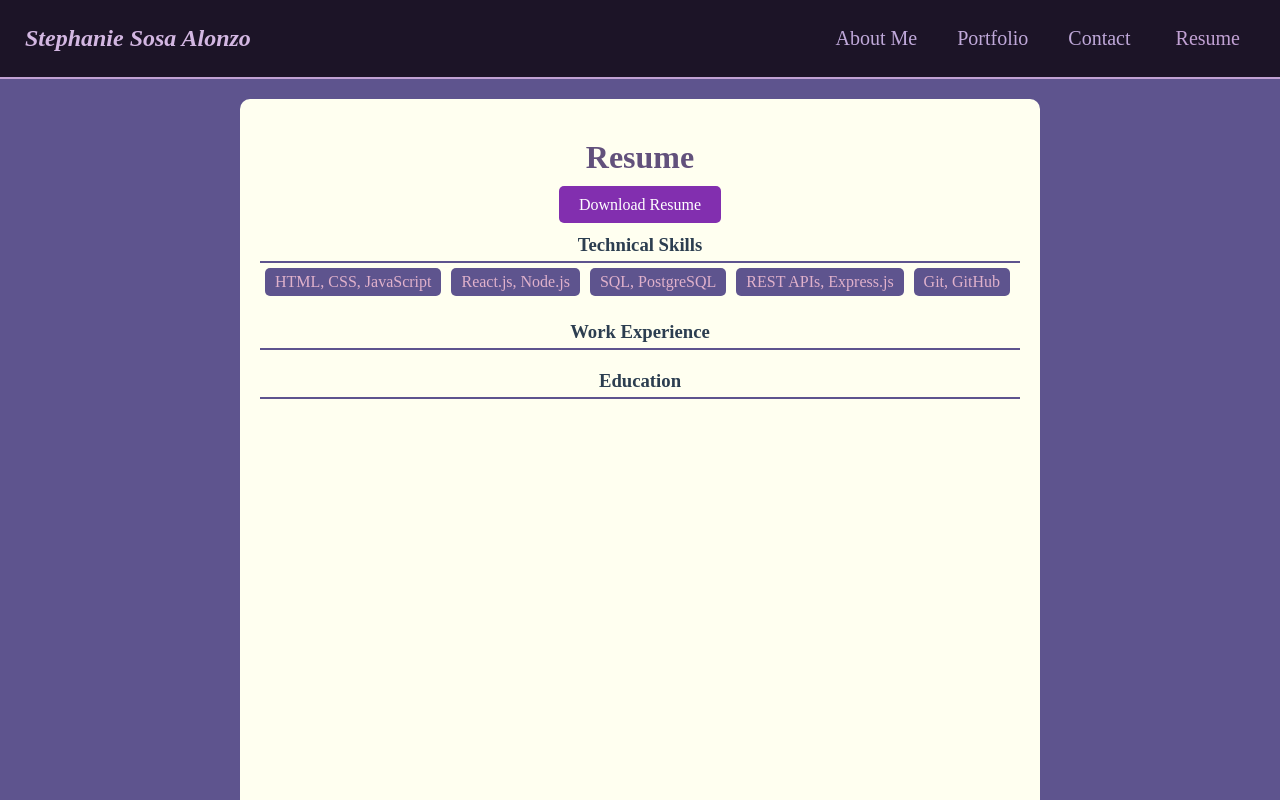
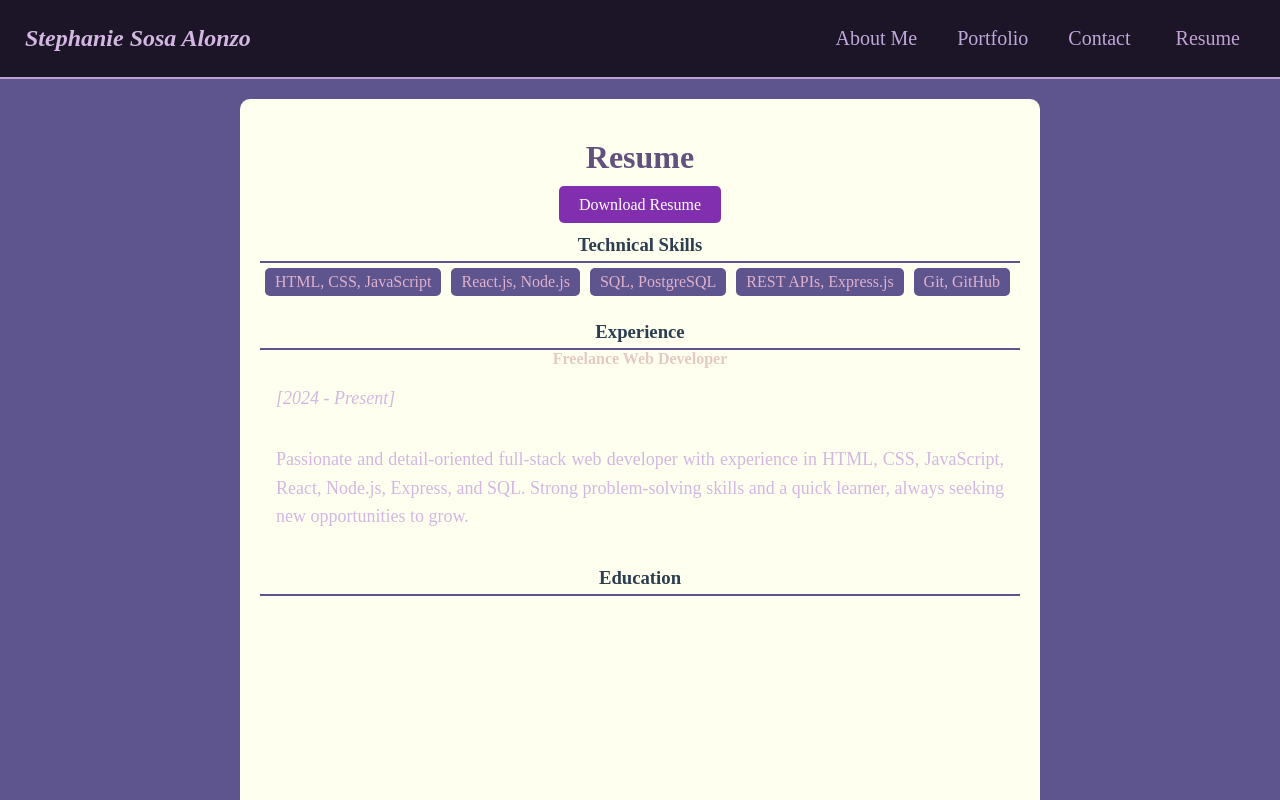
Before and after one commit to stephanuh/My--Portfolio, a React (Vite) app: page /Resume in a window 1280 px wide. Shown: the top 800 px of the page. Built offline with nearby package versions, Linux system fonts and the light colour scheme.

Commit message:
update code

```diff
--- a/src/pages/Resume.jsx
+++ b/src/pages/Resume.jsx
@@ -26,12 +26,13 @@ export default function Resume() {
                 </ul>
             </section>
             <section className="resume-section">
-                <h3 style={{ color: "#2C3E50" }}>Work Experience</h3>
+                <h3 style={{ color: "#2C3E50" }}> Experience</h3>
                 <div className="resume-item">
-                    {/* <h4>Name of position - Company Name</h4> */}
-                    {/* <p><em> Add how long Ive worked there</em></p> */}
+                     <h4>Freelance Web Developer</h4>
+                    <p><em>  [2024 - Present]</em></p>
                     <ul style={{ color: "#2C3E50" }}>
-                        {/* <li>Description about the job</li> */}
+                         <p>Passionate and detail-oriented full-stack web developer with experience in HTML, CSS, JavaScript, React, Node.js, Express, and SQL.
+                        Strong problem-solving skills and a quick learner, always seeking new opportunities to grow.</p>
                     </ul>
                 </div>
             </section>
```
Also changed, not shown: public/images/Profile Porfolio.PNG (added), 1 other file (tests, documents, lock files or other folders).
